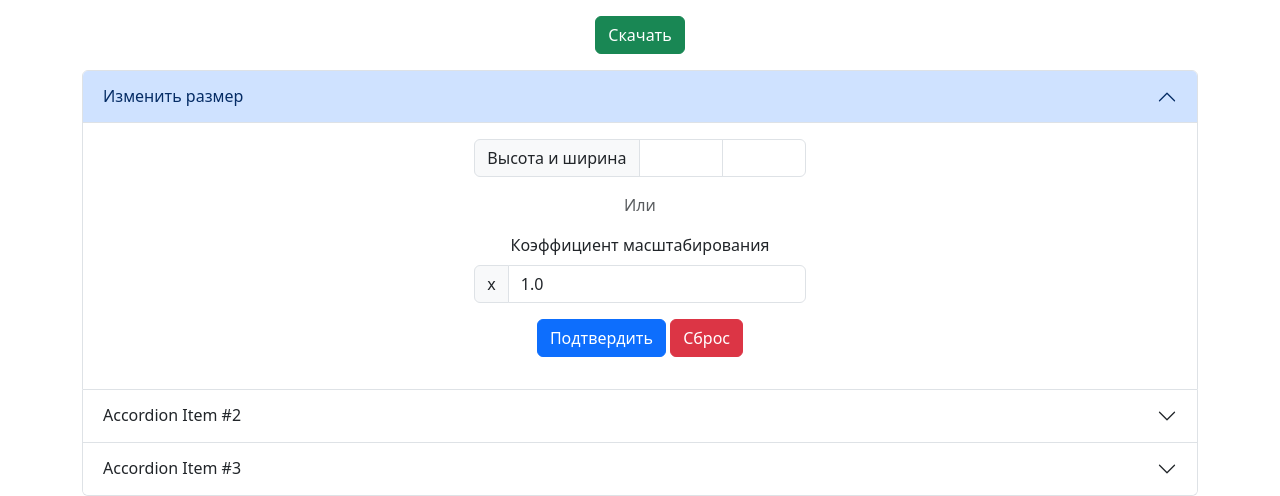
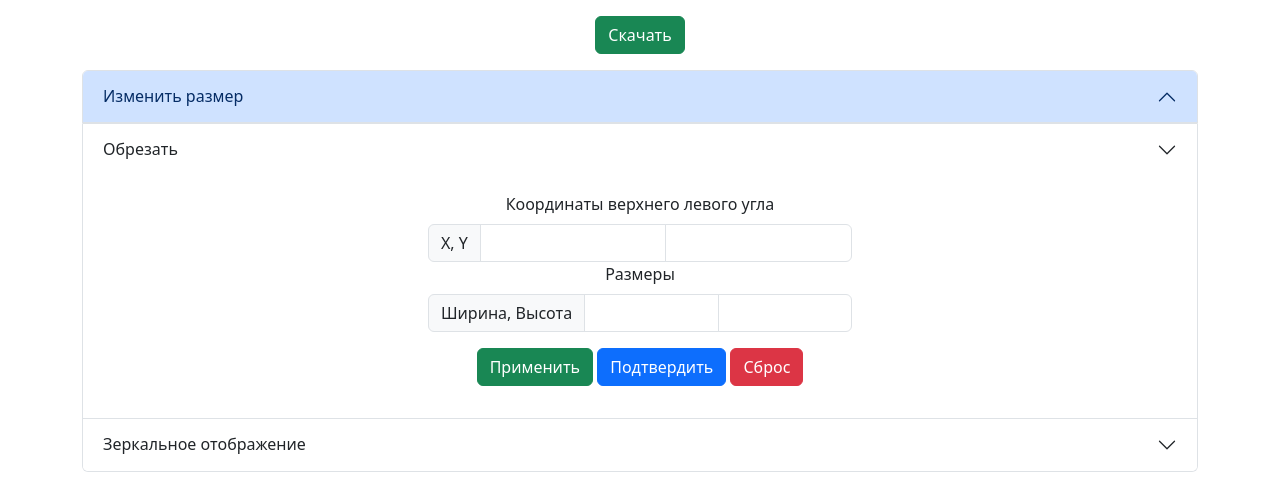
Before and after one commit to l27001/oge, a Flask app: page / in a window 1280 px wide. Shown: the part 558-1054 px from the top of the page. After the commit the page ends 1030 px from the top, so only its background shows below. Run offline with Flask 3, Linux system fonts and the light colour scheme.

Commit message:
Crop added

```diff
--- a/app.py
+++ b/app.py
@@ -1,6 +1,6 @@
 import os
 import cv2
-import numpy as np
+from datetime import datetime
 from flask import Flask, request, render_template, send_file, jsonify
 from werkzeug.utils import secure_filename
 
@@ -27,6 +27,7 @@ def resize(filename):
         width = int(data.get("width"))
         height = int(data.get("height"))
         scale = float(data.get("scale").replace(',', '.'))
+        interpolation = data.get("interpolation")
     except Exception as e:
         print(e)
         return jsonify({"error": "Некорректные данные"}), 400
@@ -48,9 +49,9 @@ def resize(filename):
             scale = 0
 
         # Автоматический выбор метода интерполяции
-        if scale and scale > 1:
+        if (interpolation == 'auto' and scale and scale > 1) or interpolation == 'cubic':
             interpolation = cv2.INTER_CUBIC
-        elif scale and scale < 1:
+        elif (interpolation == 'auto' and scale and scale < 1) or interpolation == 'area':
             interpolation = cv2.INTER_AREA
         else:
             interpolation = cv2.INTER_LINEAR
@@ -60,6 +61,39 @@ def resize(filename):
         cv2.imwrite(resized_filepath, resized_img)
 
         return jsonify({"filename": f"resized_{filename}", "filepath": resized_filepath, "size": resized_img.shape, "scale": scale})
+    except Exception as e:
+        return jsonify({"error": str(e)}), 400
+
+@app.route("/crop/<filename>", methods=["POST"])
+def crop(filename):
+    data = request.form
+    try:
+        X = int(data.get("X"))
+        Y = int(data.get("Y"))
+        width = int(data.get("width"))
+        height = int(data.get("height"))
+    except Exception as e:
+        print(e)
+        return jsonify({"error": "Некорректные данные"}), 400
+    filepath = os.path.join(app.config["UPLOAD_FOLDER"], filename)
+    if(X < 0 or Y < 0):
+        return jsonify({"error": "Некорректные координаты"}), 400
+    if(height < 1 or width < 1):
+        return jsonify({"error": "Некорректные размеры"}), 400
+    if not os.path.exists(filepath):
+        return jsonify({"error": "Файл не найден"}), 404
+    try:
+        img = cv2.imread(filepath)
+        h, w = img.shape[:2]
+        if(X > w or Y > h):
+            return jsonify({"error": "Координаты больше размеров изображения"}), 400
+        if(X+width > w or Y+height > h):
+            return jsonify({"error": "Область вырезки больше размеров изображения"}), 400
+        cropped_img = img[Y:Y+height, X:X+width]
+        cropped_filepath = os.path.join(app.config["UPLOAD_FOLDER"], f"cropped_{filename}")
+        cv2.imwrite(cropped_filepath, cropped_img)
+
+        return jsonify({"filename": f"cropped_{filename}", "filepath": cropped_filepath, "size": cropped_img.shape})
     except Exception as e:
         return jsonify({"error": str(e)}), 400
 
@@ -91,7 +125,7 @@ def upload_file():
 def preview_image(filename):
     filepath = os.path.join(app.config["UPLOAD_FOLDER"], filename)
     if os.path.exists(filepath):
-        return send_file(filepath, mimetype="image/jpeg")
+        return send_file(filepath, mimetype="image/jpeg", max_age=0, last_modified=datetime.now().timestamp(), etag=None)
     return jsonify({"error": "Файл не найден"}), 404
 
 if __name__ == "__main__":
--- a/static/script.js
+++ b/static/script.js
@@ -26,8 +26,8 @@ function submitChanges() {
 
 function updateImage(data, new_=0) {
     let img = document.getElementById('preview');
-    img.src = null;
-    img.src = `/preview/${data.filename}`;
+    let timestamp = Date.now();
+    img.src = `/preview/${data.filename}?${timestamp}`;
     img.style.display = 'block';
     img.height = data.size[0];
     img.width = data.size[1];
@@ -88,8 +88,27 @@ function resize(hw=0) {
 
         } else {
             updateImage(data);
-            document.getElementById("resizeScale").value = data.scale;
+           document.getElementById("resizeScale").value = data.scale;
         }
     })
     .catch(error => console.error('Error:', error));
 }
+
+function crop() {
+    let formData = new FormData(document.getElementById("cropForm"));
+
+    fetch('/crop/' + Gdata.filename, {
+        method: 'POST',
+        body: formData
+    })
+    .then(response => response.json())
+    .then(data => {
+        if (data.error) {
+            showMessage("danger", data.error);
+
+        } else {
+            updateImage(data);
+        }
+    })
+    .catch(error => console.error('Error:', error));
+}
--- a/templates/index.html
+++ b/templates/index.html
@@ -20,13 +20,27 @@
     <div class="accordion" id="accordionExample">
         <div class="accordion-item">
           <h2 class="accordion-header">
-            <button class="accordion-button" type="button" data-bs-toggle="collapse" data-bs-target="#collapseOne" aria-expanded="true" aria-controls="collapseOne">
+            <button class="accordion-button" type="button" data-bs-toggle="collapse" data-bs-target="#collapseOne">
               Изменить размер
             </button>
           </h2>
-          <div id="collapseOne" class="accordion-collapse collapse show" data-bs-parent="#accordionExample">
-            <div class="accordion-body col-4 mx-auto text-center">
+          <div id="collapseOne" class="accordion-collapse collapse" data-bs-parent="#accordionExample">
+            <div class="accordion-body col-5 mx-auto text-center">
                 <form id="resizeForm" method="POST">
+                  <div class="btn-group my-3" role="group" aria-label="Basic radio toggle button group">
+                    <input type="radio" class="btn-check" name="interpolation" id="interpolation1" autocomplete="off" value="auto" checked onchange="resize()">
+                    <label class="btn btn-outline-primary" for="interpolation1">Авто</label>
+
+                    <input type="radio" class="btn-check" name="interpolation" id="interpolation2" autocomplete="off" value="cubic" onchange="resize()">
+                    <label class="btn btn-outline-primary" for="interpolation2">Бикубическая</label>
+
+                    <input type="radio" class="btn-check" name="interpolation" id="interpolation3" autocomplete="off" value="area" onchange="resize()">
+                    <label class="btn btn-outline-primary" for="interpolation3">По области</label>
+
+                    <input type="radio" class="btn-check" name="interpolation" id="interpolation4" autocomplete="off" value="linear" onchange="resize()">
+                    <label class="btn btn-outline-primary" for="interpolation4">Билинейная</label>
+                  </div>
+                  <div class="mx-auto">
                     <div class="input-group">
                         <span class="input-group-text">Высота и ширина</span>
                         <input name="height" id="resizeHeight" type="number" min=1 class="form-control" onchange="resize(1)">
@@ -38,6 +52,7 @@
                           <span class="input-group-text" id="inputGroup-sizing-default">x</span>
                           <input name="scale" id="resizeScale" type="number" class="form-control" aria-describedby="inputGroup-sizing-default" value="1.0" max="4" min="0.1" step="0.1" onchange="resize(0)">
                       </div>
+                    </div>
                     <button type="button" class="btn btn-primary" onclick="submitChanges();">Подтвердить</button>
                     <button type="button" class="btn btn-danger" onclick="reeset();">Сброс</button>
                 </form>
@@ -47,20 +62,40 @@
 
         <div class="accordion-item">
           <h2 class="accordion-header">
-            <button class="accordion-button collapsed" type="button" data-bs-toggle="collapse" data-bs-target="#collapseTwo" aria-expanded="false" aria-controls="collapseTwo">
-              Accordion Item #2
+            <button class="accordion-button collapsed" type="button" data-bs-toggle="collapse" data-bs-target="#collapseTwo">
+              Обрезать
             </button>
           </h2>
-          <div id="collapseTwo" class="accordion-collapse collapse" data-bs-parent="#accordionExample">
-            <div class="accordion-body">
-              <strong>This is the second item's accordion body.</strong> It is hidden by default, until the collapse plugin adds the appropriate classes that we use to style each element. These classes control the overall appearance, as well as the showing and hiding via CSS transitions. You can modify any of this with custom CSS or overriding our default variables. It's also worth noting that just about any HTML can go within the <code>.accordion-body</code>, though the transition does limit overflow.
+          <div id="collapseTwo" class="accordion-collapse collapse show" data-bs-parent="#accordionExample">
+            <div class="accordion-body col-5 mx-auto text-center">
+              <form id="cropForm">
+                <div>
+                  <label class="form-label">Координаты верхнего левого угла</label>
+                  <div class="input-group">
+                    <span class="input-group-text">X, Y</span>
+                    <input name="X" id="cropX" type="number" min=1 class="form-control">
+                    <input name="Y" id="cropY" type="number" min=1 class="form-control">
+                  </div>
+                </div>
+                <div class="mb-3">
+                  <label class="form-label">Размеры</label>
+                  <div class="input-group">
+                    <span class="input-group-text">Ширина, Высота</span>
+                    <input name="width" id="cropXOffset" type="number" min=1 class="form-control">
+                    <input name="height" id="cropYOffset" type="number" min=1 class="form-control">
+                  </div>
+                </div>
+                <button type="button" class="btn btn-success" onclick="crop();">Применить</button>
+                <button type="button" class="btn btn-primary" onclick="submitChanges();">Подтвердить</button>
+                <button type="button" class="btn btn-danger" onclick="reeset();">Сброс</button>
+              </form>
             </div>
           </div>
         </div>
         <div class="accordion-item">
           <h2 class="accordion-header">
             <button class="accordion-button collapsed" type="button" data-bs-toggle="collapse" data-bs-target="#collapseThree" aria-expanded="false" aria-controls="collapseThree">
-              Accordion Item #3
+              Зеркальное отображение
             </button>
           </h2>
           <div id="collapseThree" class="accordion-collapse collapse" data-bs-parent="#accordionExample">
```
Lines whose indentation alone changed are shown as unchanged.
